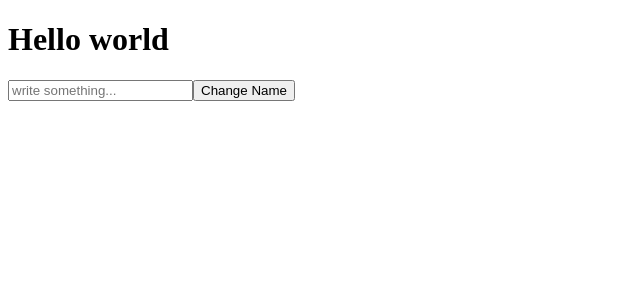
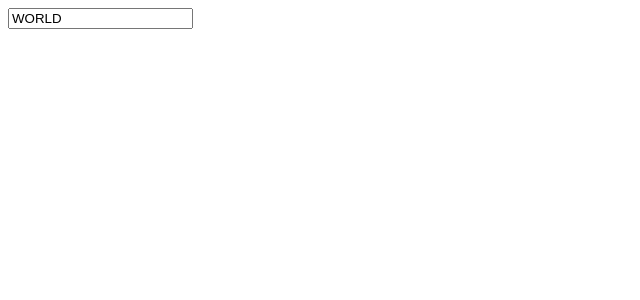
Before and after one commit to OneFriendlyCoder/react-hooks, a React (Create React App) app: page / in a window 1280 px wide. Shown: the top 300 px of the page, without its empty margins (0-640 px from the left). Built offline with nearby package versions, Linux system fonts and the light colour scheme.

Commit message:
useLayoutEffect hook

```diff
--- a/src/App.js
+++ b/src/App.js
@@ -2,13 +2,14 @@ import StateTutorial from "./useState/StateTutorial";
 import ReducerTutorial from "./useReducer/ReducerTutorial";
 import EffectTutorial from "./useEffect/EffectTutorial";
 import RefTutorial from "./useRef/RefTutorial";
+import LayoutEffectTutorial from "./useLayoutEffect/LayoutEffectTutorial";
 
 import React from "react";
 
 function App() {
   return (
     <div className="App">
-      <RefTutorial />
+      <LayoutEffectTutorial />
     </div>
   );
 }
--- /dev/null
+++ b/src/useLayoutEffect/LayoutEffectTutorial.js
@@ -0,0 +1,22 @@
+import React, { useEffect, useLayoutEffect, useReducer, useRef } from 'react'
+
+const LayoutEffectTutorial = () => {
+
+    const inputRef = useRef(null);
+
+    useEffect(() => {
+        inputRef.current.value = "WORLD"
+    }, []);
+
+    useLayoutEffect(() => {
+        console.log(inputRef.current.value);
+    }, []);
+
+  return (
+    <div className='App'>
+        <input ref = {inputRef} value="HELLO"/>
+    </div>
+  )
+}
+
+export default LayoutEffectTutorial
```
